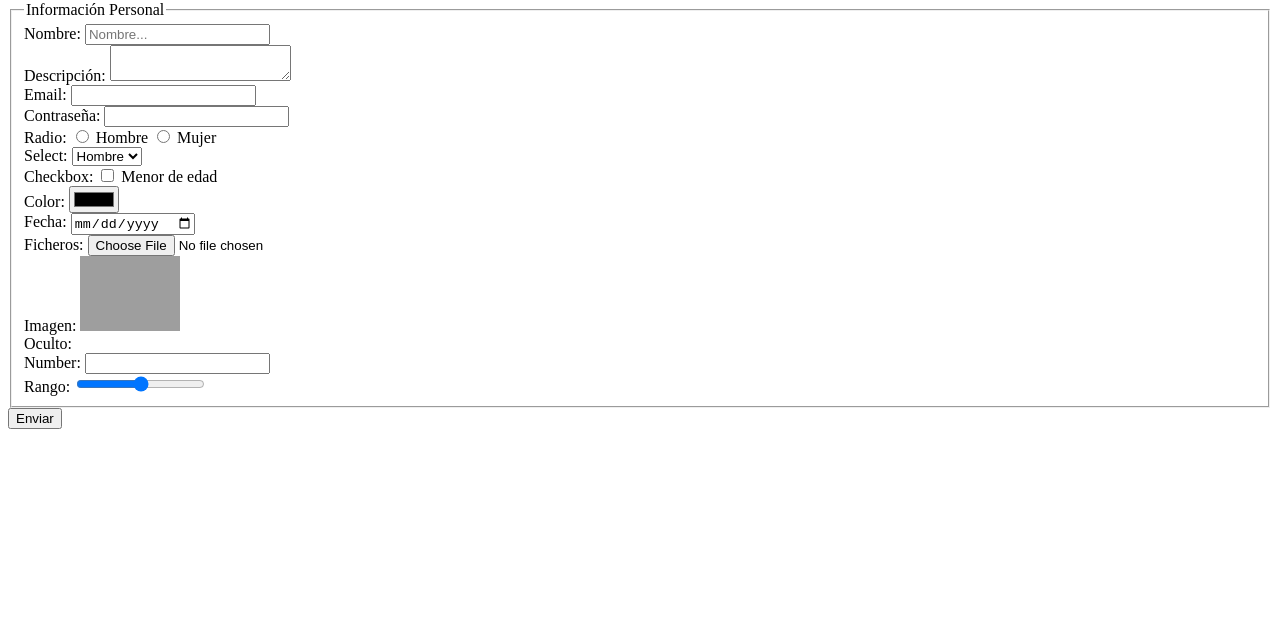
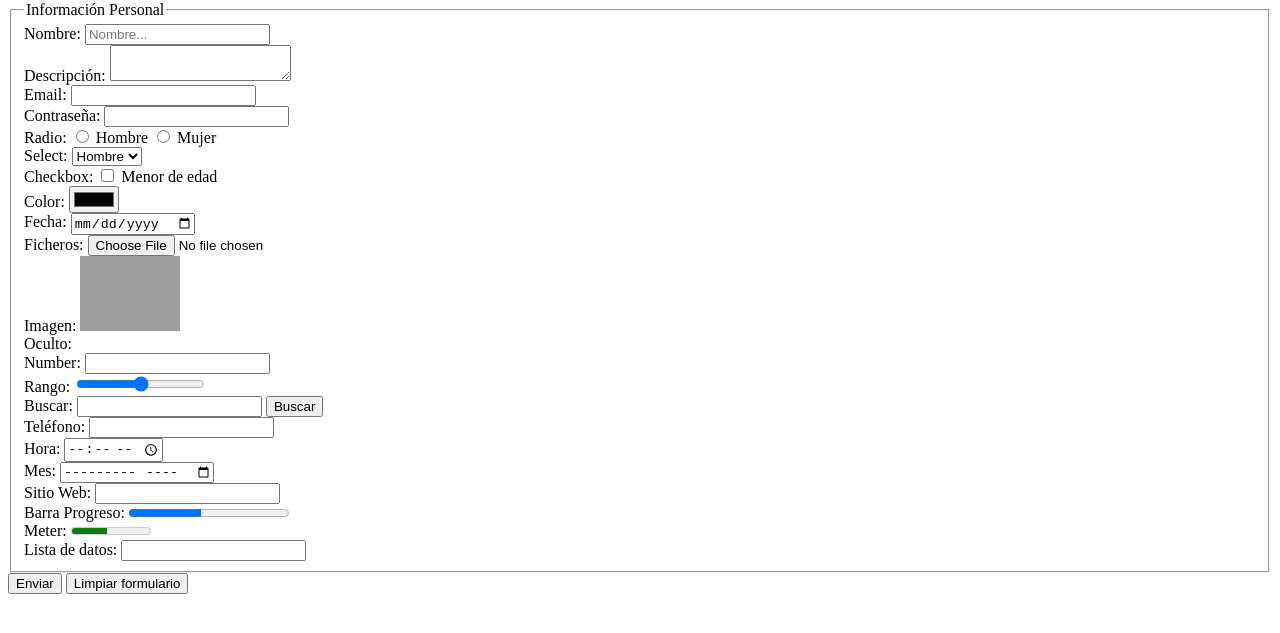
Before and after one commit to DanielCazorro/BasicHTML5-CSS, a plain HTML site: page CursoHTML5/formularios.html in a window 1280 px wide. Shown: the part 79-712 px from the top of the page. Drawn offline with Linux system fonts and the light colour scheme; grey boxes are pictures that could not be loaded.

Commit message:
Add more input types in forms

```diff
--- a/CursoHTML5/formularios.html
+++ b/CursoHTML5/formularios.html
@@ -96,11 +96,58 @@
             <input type="range" name="rango"/>
         </div>
 
+        <div>
+            Buscar:
+            <input type="search" name="buscar"/>
+            <button>Buscar</button>
+        </div>
+
+        <div>
+            Teléfono:
+            <input type="tel" name="telefono"/>
+        </div>
+
+        <div>
+            Hora:
+            <input type="time" name="time"/>
+        </div>
+
+        <div>
+            Mes:
+            <input type="month" name="month"/>
+        </div>
+
+        <div>
+            Sitio Web:
+            <input type="url" name="url"/>
+        </div>
+
+        <div>
+            Barra Progreso:
+            <progress max="100" value="45"></progress>
+        </div>
+
+        <div>
+            Meter:
+            <meter max="100" value="45"></meter>
+        </div>
+
+        <div>
+            Lista de datos:
+            <input list="frutas" name="fruta"/>
+            <datalist id="frutas">
+                <option value="manzana"/>
+                <option value="naranja"/>
+                <option value="cereza"/>
+            </datalist>
+        </div>
+
         </fieldset>
 
+        <input type="submit" value="Enviar" />
+        <input type="reset" value="Limpiar formulario" />
+    </form>
 
-        <input type="submit" value="Enviar" />
-    </form>
 
 </body>
 </html>
```
